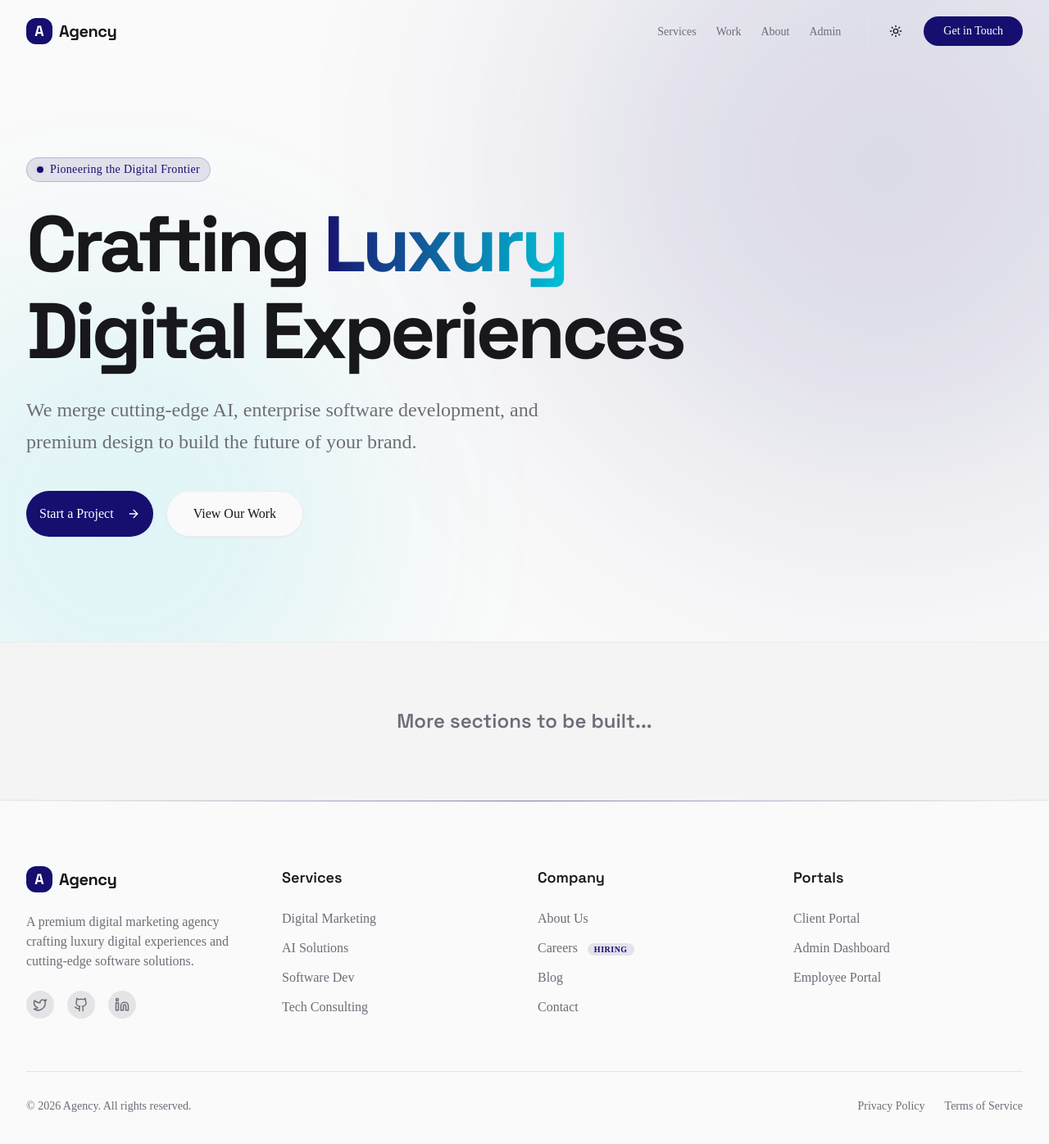
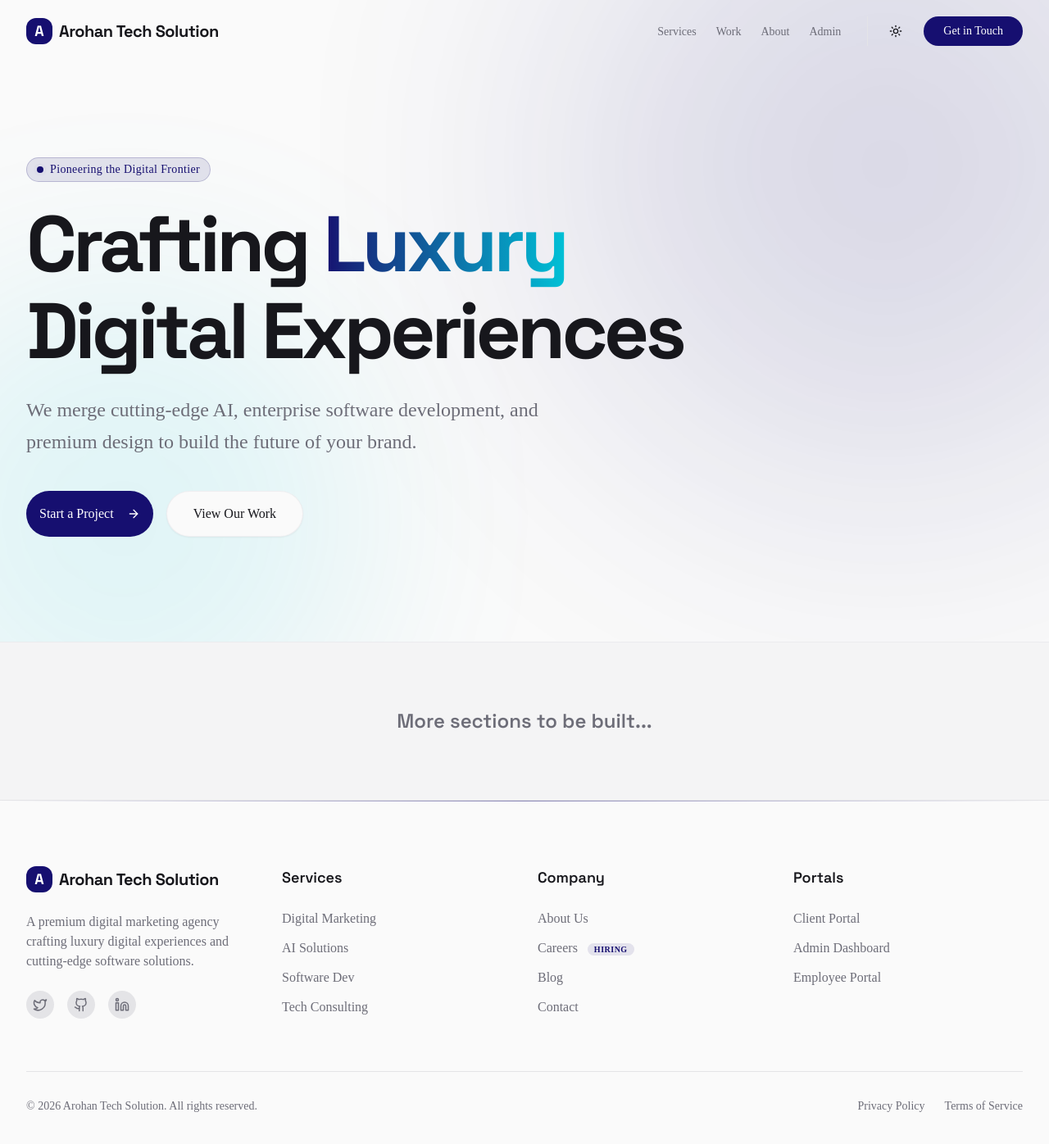
Before and after one commit to Ayandip13/arohan-tech, a Next.js app: page / in a window 1280 px wide. Shown: the top 1396 px of the page at 82% size. Built offline with nearby package versions, Linux system fonts and the light colour scheme.

Commit message:
fix the dark themed color

```diff
--- a/src/app/globals.css
+++ b/src/app/globals.css
@@ -96,13 +96,13 @@
 
 .dark {
   /* Dark Mode Colors */
-  --background: hsl(240 10% 4%);
+  --background: hsl(240 12% 10%);
   --foreground: hsl(0 0% 98%);
 
-  --card: hsl(240 10% 6%);
+  --card: hsl(240 12% 13%);
   --card-foreground: hsl(0 0% 98%);
 
-  --popover: hsl(240 10% 6%);
+  --popover: hsl(240 12% 13%);
   --popover-foreground: hsl(0 0% 98%);
 
   --brand-primary: hsl(244 76% 50%);
@@ -127,12 +127,12 @@
   --warning: hsl(38 92% 50%);
   --error: hsl(0 62% 40%);
 
-  --border: hsl(240 5% 20%);
-  --input: hsl(240 5% 20%);
+  --border: hsl(240 5% 22%);
+  --input: hsl(240 5% 22%);
   --ring: hsl(244 76% 50%);
 
-  --glass: hsl(240 10% 4% / 0.6);
-  --glass-border: hsl(240 5% 20% / 0.5);
+  --glass: hsl(240 12% 10% / 0.6);
+  --glass-border: hsl(240 5% 22% / 0.5);
 }
 
 @layer base {
--- a/src/app/layout.tsx
+++ b/src/app/layout.tsx
@@ -15,7 +15,7 @@ const spaceGrotesk = Space_Grotesk({
 });
 
 export const metadata: Metadata = {
-  title: "Premium Digital Agency | AI & Tech Solutions",
+  title: "Arohan Tech Solution | AI & Tech Solutions",
   description: "A luxury digital marketing agency expanding into software development, AI solutions, and technology consulting.",
 };
 
--- a/src/components/layouts/footer.tsx
+++ b/src/components/layouts/footer.tsx
@@ -16,7 +16,7 @@ export function Footer() {
                 A
               </div>
               <span className="font-heading font-bold text-xl tracking-tight">
-                Agency
+                Arohan Tech Solution
               </span>
             </Link>
             <p className="text-muted-foreground mb-6 max-w-sm">
@@ -70,7 +70,7 @@ export function Footer() {
 
         <div className="pt-8 border-t border-border flex flex-col md:flex-row justify-between items-center gap-4">
           <p className="text-muted-foreground text-sm">
-            &copy; {currentYear} Agency. All rights reserved.
+            &copy; {currentYear} Arohan Tech Solution. All rights reserved.
           </p>
           <div className="flex gap-6 text-sm">
             <Link href="#" className="text-muted-foreground hover:text-foreground transition-colors">Privacy Policy</Link>
--- a/src/components/layouts/navbar.tsx
+++ b/src/components/layouts/navbar.tsx
@@ -44,7 +44,7 @@ export function Navbar() {
             A
           </div>
           <span className="font-heading font-bold text-xl tracking-tight">
-            Agency
+            Arohan Tech Solution
           </span>
         </Link>
 
--- a/src/components/layouts/placeholder.tsx
+++ b/src/components/layouts/placeholder.tsx
@@ -28,12 +28,12 @@ export function PlaceholderPage({ title, description }: PlaceholderProps) {
           {description || "We are currently crafting a premium digital experience for this section. Check back soon."}
         </p>
 
-        <Button asChild size="lg" className="rounded-full px-8">
-          <Link href="/">
+        <Link href="/" passHref legacyBehavior>
+          <Button size="lg" className="rounded-full px-8">
             <ArrowLeft className="mr-2 h-4 w-4" />
             Return Home
-          </Link>
-        </Button>
+          </Button>
+        </Link>
       </div>
     </div>
   );
```
